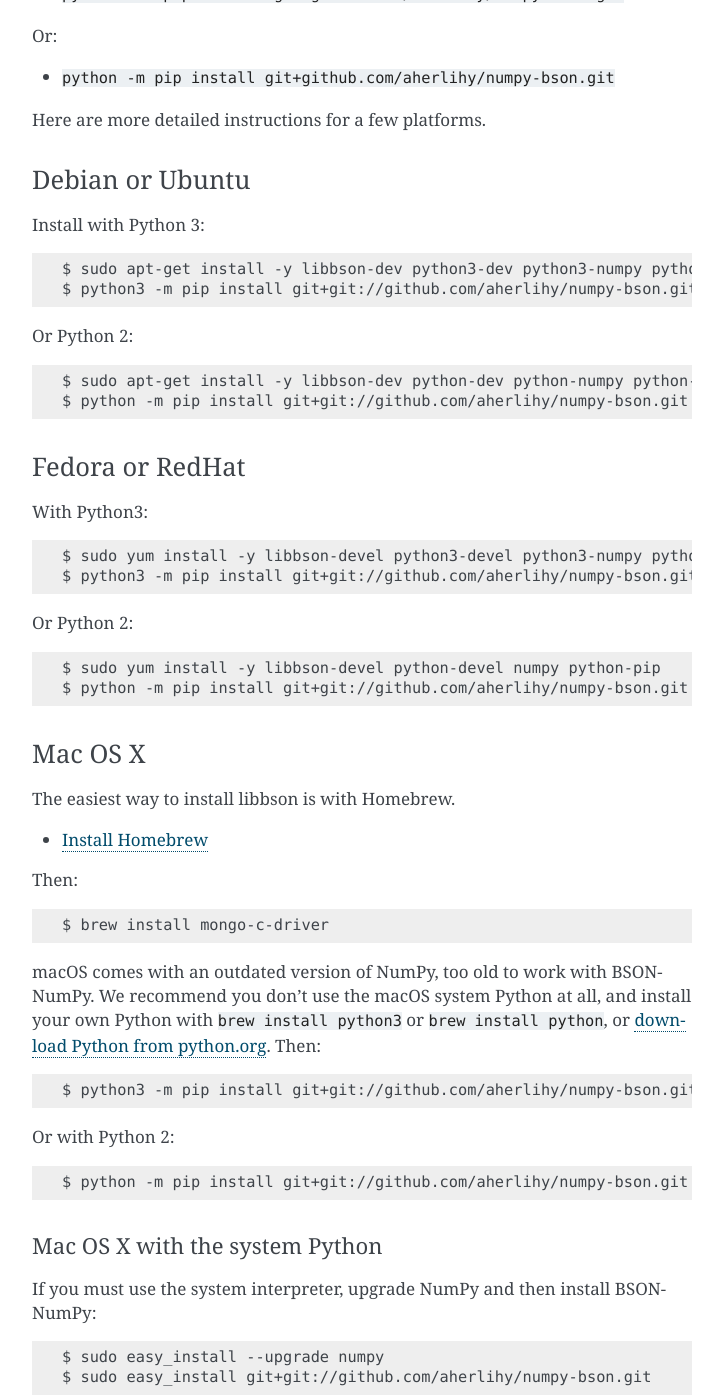
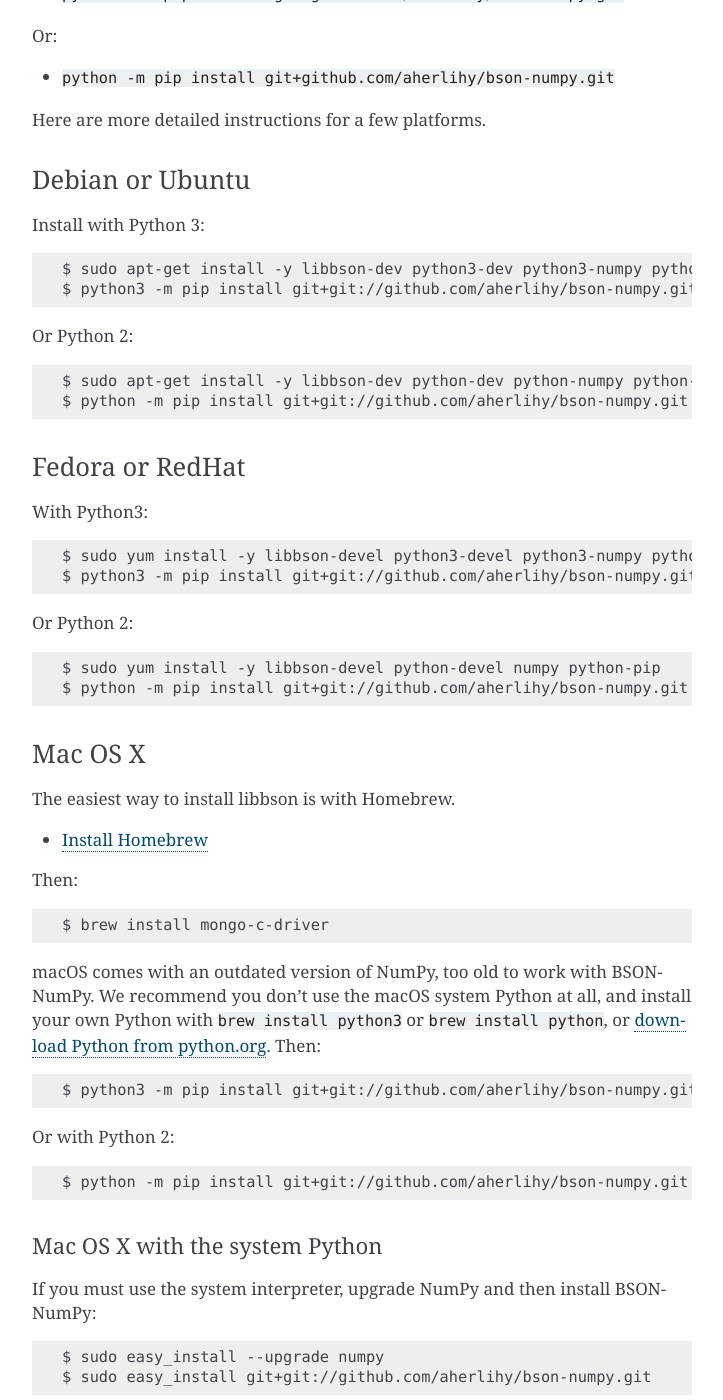
Before and after one commit to mongodb/bson-numpy, a Sphinx documentation site: the page built from doc/index.rst, in a window 1280 px wide and 1400 px high, scrolled down 1615 px. Shown: the whole window, without its empty margins (388-1111 px from the left). Built offline with Sphinx 7.4.7, drawn with Linux system fonts in a browser that asks for light colours; some of the changed text lies outside the part shown.

```diff
--- a/doc/conf.py
+++ b/doc/conf.py
@@ -1,6 +1,6 @@
 # -*- coding: utf-8 -*-
 #
-# NumPy-BSON documentation build configuration file, created by
+# BSON-NumPy documentation build configuration file, created by
 # sphinx-quickstart on Mon Jan 16 09:23:29 2017.
 #
 # This file is execfile()d with the current directory set to its
@@ -47,7 +47,7 @@ source_suffix = '.rst'
 master_doc = 'index'
 
 # General information about the project.
-project = u'NumPy-BSON'
+project = u'BSON-NumPy'
 copyright = u'2017, Anna Herlihy and A. Jesse Jiryu Davis'
 author = u'Anna Herlihy and A. Jesse Jiryu Davis'
 
@@ -108,7 +108,7 @@ html_static_path = ['_static']
 # -- Options for HTMLHelp output ------------------------------------------
 
 # Output file base name for HTML help builder.
-htmlhelp_basename = 'NumPy-BSONdoc'
+htmlhelp_basename = 'BSON-NumPydoc'
 
 
 # -- Options for LaTeX output ---------------------------------------------
@@ -135,7 +135,7 @@ latex_elements = {
 # (source start file, target name, title,
 #  author, documentclass [howto, manual, or own class]).
 latex_documents = [
-    (master_doc, 'NumPy-BSON.tex', u'NumPy-BSON Documentation',
+    (master_doc, 'BSON-NumPy.tex', u'BSON-NumPy Documentation',
      u'Anna Herlihy and A. Jesse Jiryu Davis', 'manual'),
 ]
 
@@ -145,7 +145,7 @@ latex_documents = [
 # One entry per manual page. List of tuples
 # (source start file, name, description, authors, manual section).
 man_pages = [
-    (master_doc, 'numpy-bson', u'NumPy-BSON Documentation',
+    (master_doc, 'bson-numpy', u'BSON-NumPy Documentation',
      [author], 1)
 ]
 
@@ -156,8 +156,8 @@ man_pages = [
 # (source start file, target name, title, author,
 #  dir menu entry, description, category)
 texinfo_documents = [
-    (master_doc, 'NumPy-BSON', u'NumPy-BSON Documentation',
-     author, 'NumPy-BSON', 'One line description of project.',
+    (master_doc, 'BSON-NumPy', u'BSON-NumPy Documentation',
+     author, 'BSON-NumPy', 'One line description of project.',
      'Miscellaneous'),
 ]
 
--- a/doc/index.rst
+++ b/doc/index.rst
@@ -91,11 +91,11 @@ Installation is in two steps: first install the C library libbson yourself, then
 install BSON-NumPy with pip.
 
 - `Install libbson <http://mongoc.org/libbson/current/installing.html>`_
-- ``python3 -m pip install git+github.com/aherlihy/numpy-bson.git``
+- ``python3 -m pip install git+github.com/aherlihy/bson-numpy.git``
 
 Or:
 
-- ``python -m pip install git+github.com/aherlihy/numpy-bson.git``
+- ``python -m pip install git+github.com/aherlihy/bson-numpy.git``
 
 Here are more detailed instructions for a few platforms.
 
@@ -105,12 +105,12 @@ Debian or Ubuntu
 Install with Python 3::
 
   $ sudo apt-get install -y libbson-dev python3-dev python3-numpy python3-pip
-  $ python3 -m pip install git+git://github.com/aherlihy/numpy-bson.git
+  $ python3 -m pip install git+git://github.com/aherlihy/bson-numpy.git
 
 Or Python 2::
 
   $ sudo apt-get install -y libbson-dev python-dev python-numpy python-pip
-  $ python -m pip install git+git://github.com/aherlihy/numpy-bson.git
+  $ python -m pip install git+git://github.com/aherlihy/bson-numpy.git
 
 Fedora or RedHat
 ^^^^^^^^^^^^^^^^
@@ -118,12 +118,12 @@ Fedora or RedHat
 With Python3::
 
   $ sudo yum install -y libbson-devel python3-devel python3-numpy python3-pip
-  $ python3 -m pip install git+git://github.com/aherlihy/numpy-bson.git
+  $ python3 -m pip install git+git://github.com/aherlihy/bson-numpy.git
 
 Or Python 2::
 
   $ sudo yum install -y libbson-devel python-devel numpy python-pip
-  $ python -m pip install git+git://github.com/aherlihy/numpy-bson.git
+  $ python -m pip install git+git://github.com/aherlihy/bson-numpy.git
 
 Mac OS X
 ^^^^^^^^
@@ -141,11 +141,11 @@ We recommend you don't use the macOS system Python at all, and install your own
 Python with ``brew install python3`` or ``brew install python``, or `download
 Python from python.org <https://www.python.org/downloads/>`_. Then::
 
-  $ python3 -m pip install git+git://github.com/aherlihy/numpy-bson.git
+  $ python3 -m pip install git+git://github.com/aherlihy/bson-numpy.git
 
 Or with Python 2::
 
-  $ python -m pip install git+git://github.com/aherlihy/numpy-bson.git
+  $ python -m pip install git+git://github.com/aherlihy/bson-numpy.git
 
 Mac OS X with the system Python
 '''''''''''''''''''''''''''''''
@@ -154,11 +154,11 @@ If you must use the system interpreter, upgrade NumPy and then install
 BSON-NumPy::
 
   $ sudo easy_install --upgrade numpy
-  $ sudo easy_install git+git://github.com/aherlihy/numpy-bson.git
+  $ sudo easy_install git+git://github.com/aherlihy/bson-numpy.git
 
 Finally, install BSON-NumPy::
 
-  $ sudo easy_install git+git://github.com/aherlihy/numpy-bson.git
+  $ sudo easy_install git+git://github.com/aherlihy/bson-numpy.git
 
 Converting BSON to NumPy
 ------------------------
@@ -305,7 +305,7 @@ data or byte strings:
 Not supported
 ^^^^^^^^^^^^^
 
-`File an issue <https://github.com/aherlihy/numpy-bson/issues>`_
+`File an issue <https://github.com/aherlihy/bson-numpy/issues>`_
 if you need support for any of the following BSON types.
 
 * Code
--- a/setup.py
+++ b/setup.py
@@ -50,7 +50,7 @@ setuptools.setup(
                 ' and vice versa',
     author='Anna Herlihy',
     author_email='anna@mongodb',
-    url='https://github.com/aherlihy/numpy-bson',
+    url='https://github.com/aherlihy/bson-numpy',
     ext_modules=[bsonnumpymodule],
     test_suite=test_suite,
     tests_require=tests_require,
```
Also changed, not shown: 1 other file.
